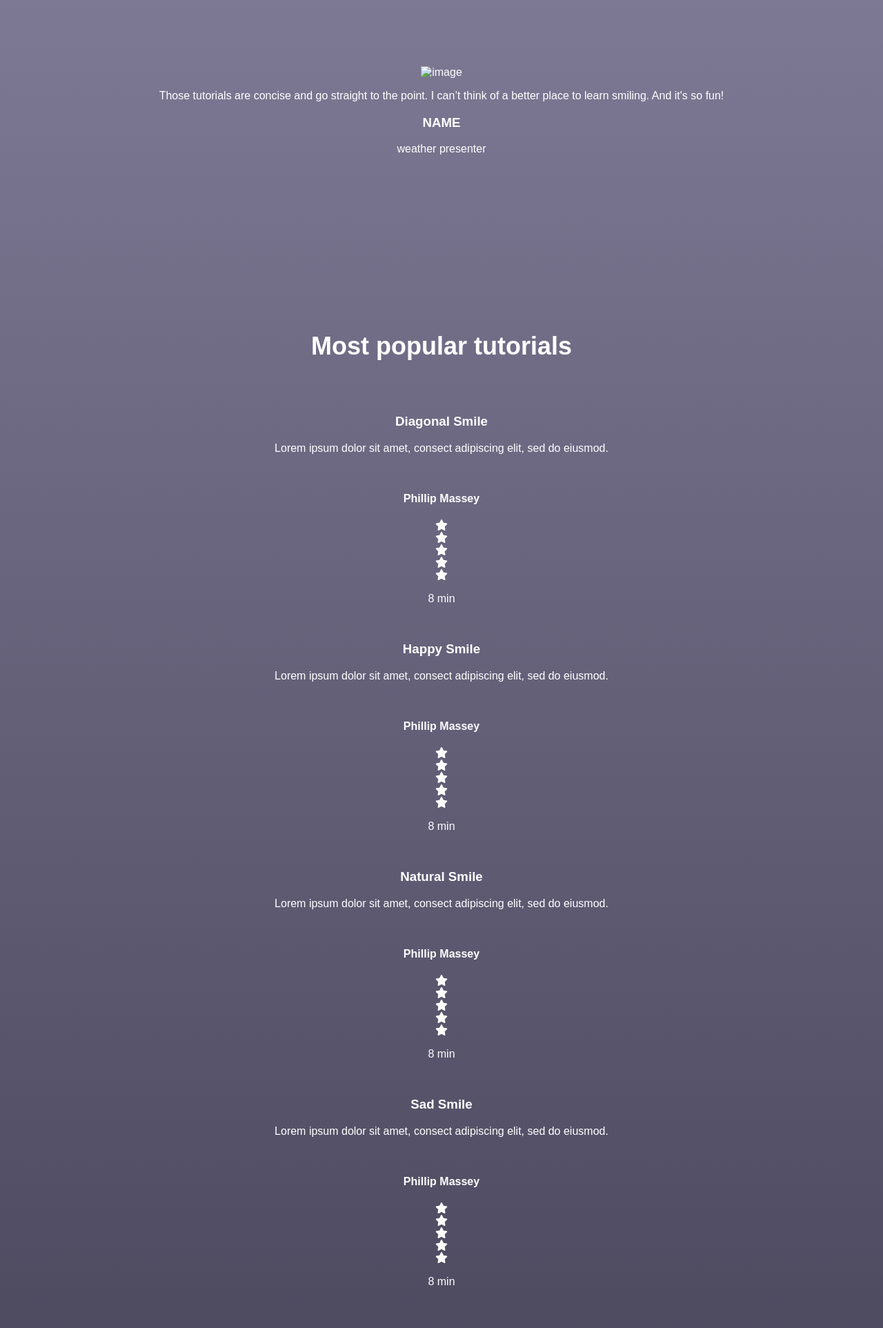
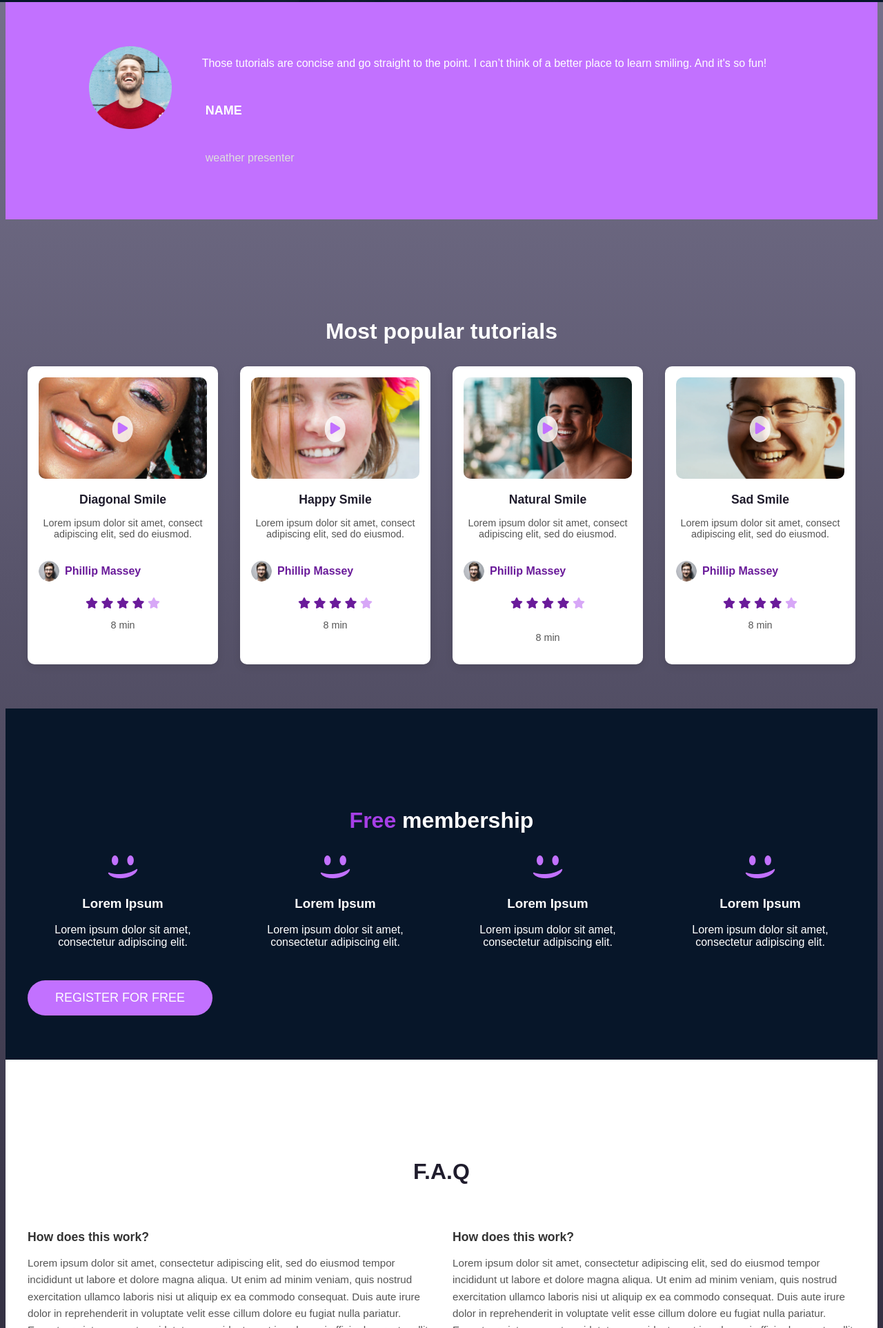
Before and after one commit to Oparemichael/alx_html_css, a plain HTML site: page css_advanced/index.html in a window 1280 px wide. Shown: the part 875-2800 px from the top of the page at 69% size. Drawn offline with Linux system fonts and the light colour scheme.

Commit message:
more updates on css

```diff
--- a/css_advanced/index.html
+++ b/css_advanced/index.html
@@ -8,6 +8,7 @@
     <title>Document</title>
 </head>
 <body>
+<div class="section-1">
     <header>
         <nav>
             <img src="./images/logo.png" alt="logo">
@@ -56,158 +57,174 @@
                 </div>
             </div>
         </section>
-        <section>
-            <div>
-                <img src="./images/Bitmap.png" alt="image">
+</div>
+        <section class="quote-block">
+            <div >
+                <img src="./images/5.png" alt="image">
             </div>
             <div>
                 <blockquote>Those tutorials are concise and go straight to the point. I can’t think of a better place to learn smiling. And it's so fun!</blockquote>
+                <br>
                 <h3>NAME</h3>
+                <br>
                 <P>weather presenter</P>
             </div>
         </section>
-        <section>
+        <section class="popular-tutorials">
             <h2>Most popular tutorials</h2>
-            <div>
-                <img src="./images/Bitmap (1).png" alt="">
+        <div class="tutorials-grid">
+            <!-- Tutorial Card -->
+            <div class="tutorial-card">
+             <div class="thumbnail">
+                <img src="./images/9.png" alt="">
+                 <div class="play-button"><i class="fa-solid fa-play"></i></div>
+             </div>
                 <h3>Diagonal Smile</h3>
                 <p>Lorem ipsum dolor sit amet, consect adipiscing elit, sed do eiusmod.</p>
-                <div>
-                    <img src="./images/1 (3).png" alt="">
+                <div class="author">
+                    <img src="./images/1.png" alt="">
                     <h4>Phillip Massey</h4>
                 </div>
-                <div>
-                    <div><i class="fa-solid fa-star"></i></div>
-                    <div><i class="fa-solid fa-star"></i></div>
-                    <div><i class="fa-solid fa-star"></i></div>
-                    <div><i class="fa-solid fa-star"></i></div>
+                <div class="rating">
+                    <i class="fa-solid fa-star purple"></i>
+                    <i class="fa-solid fa-star purple"></i>
+                    <i class="fa-solid fa-star purple"></i>
+                    <i class="fa-solid fa-star purple"></i>
+                    <i class="fa-solid fa-star white"></i>
+                </div>
+                <p class="duration">8 min</p>
+            </div>
+            <div class="tutorial-card">
+                <div class="thumbnail">
+                <img src="./images/7.png" alt="">
+                <div class="play-button"><i class="fa-solid fa-play"></i></div>
+             </div>
+                <h3>Happy Smile</h3>
+                <p>Lorem ipsum dolor sit amet, consect adipiscing elit, sed do eiusmod.</p>
+                <div class="author">
+                    <img src="./images/1.png" alt="">
+                    <h4>Phillip Massey</h4>
+                </div>
+                <div class="rating">
+                    <i class="fa-solid fa-star purple"></i>
+                    <i class="fa-solid fa-star purple"></i>
+                    <i class="fa-solid fa-star purple"></i>
+                    <i class="fa-solid fa-star purple"></i>
+                    <i class="fa-solid fa-star white"></i>
+                </div>
+                <p class="duration">8 min</p>
+            </div>
+            <div class="tutorial-card">
+                <div class="thumbnail">
+                <img src="./images/8.png" alt="">
+                <div class="play-button"><i class="fa-solid fa-play"></i></div>
+             </div>
+                <h3>Natural Smile</h3>
+                <p>Lorem ipsum dolor sit amet, consect adipiscing elit, sed do eiusmod.</p>
+                <div class="author">
+                    <img src="./images/1.png" alt="">
+                    <h4>Phillip Massey</h4>
+                </div>
+                <div class="rating">
+                    <i class="fa-solid fa-star purple"></i>
+                    <i class="fa-solid fa-star purple"></i>
+                    <i class="fa-solid fa-star purple"></i>
+                    <i class="fa-solid fa-star purple"></i>
+                    <i class="fa-solid fa-star white"></i>
                     <div><i class="fa-solid fa-star"></i></div>
                 </div>
-                <p>8 min</p>
+                <p class="duration">8 min</p>
             </div>
-            <div>
-                <img src="./images/Bitmap (4).png" alt="">
-                <h3>Happy Smile</h3>
+            <div class="tutorial-card">
+                <div class="thumbnail">
+                <img src="./images/6.png" alt="">
+                <div class="play-button"><i class="fa-solid fa-play"></i></div>
+             </div>
+                <h3>Sad Smile</h3>
                 <p>Lorem ipsum dolor sit amet, consect adipiscing elit, sed do eiusmod.</p>
-                <div>
-                    <img src="./images/1 (3).png" alt="">
+                <div class="author">
+                    <img src="./images/1.png" alt="">
                     <h4>Phillip Massey</h4>
                 </div>
-                <div>
-                    <div><i class="fa-solid fa-star"></i></div>
-                    <div><i class="fa-solid fa-star"></i></div>
-                    <div><i class="fa-solid fa-star"></i></div>
-                    <div><i class="fa-solid fa-star"></i></div>
-                    <div><i class="fa-solid fa-star"></i></div>
+                <div class="rating">
+                    <i class="fa-solid fa-star purple"></i>
+                    <i class="fa-solid fa-star purple"></i>
+                    <i class="fa-solid fa-star purple"></i>
+                    <i class="fa-solid fa-star purple"></i>
+                    <i class="fa-solid fa-star white"></i>
                 </div>
-                <p>8 min</p>
+                <p class="duration">8 min</p>
             </div>
-            <div>
-                <img src="./images/Bitmap (3).png" alt="">
-                <h3>Natural Smile</h3>
-                <p>Lorem ipsum dolor sit amet, consect adipiscing elit, sed do eiusmod.</p>
-                <div>
-                    <img src="./images/1 (3).png" alt="">
-                    <h4>Phillip Massey</h4>
-                </div>
-                <div>
-                    <div><i class="fa-solid fa-star"></i></div>
-                    <div><i class="fa-solid fa-star"></i></div>
-                    <div><i class="fa-solid fa-star"></i></div>
-                    <div><i class="fa-solid fa-star"></i></div>
-                    <div><i class="fa-solid fa-star"></i></div>
-                </div>
-                <p>8 min</p>
-            </div>
-            <div>
-                <img src="./images/Bitmap (2).png" alt="">
-                <h3>Sad Smile</h3>
-                <p>Lorem ipsum dolor sit amet, consect adipiscing elit, sed do eiusmod.</p>
-                <div>
-                    <img src="./images/1 (3).png" alt="">
-                    <h4>Phillip Massey</h4>
-                </div>
-                <div>
-                    <div><i class="fa-solid fa-star"></i></div>
-                    <div><i class="fa-solid fa-star"></i></div>
-                    <div><i class="fa-solid fa-star"></i></div>
-                    <div><i class="fa-solid fa-star"></i></div>
-                    <div><i class="fa-solid fa-star"></i></div>
-                </div>
-                <p>8 min</p>
-            </div>
+        </div>
         </section>
-        <section>
-            <h2>Free membership</h2>
-            <div>
-                <img src="./images/smile.svg" alt="">
+        <section class="membership">
+            <h2><strong style="color: #a63fe6;">Free</strong> membership</h2>
+        <div class="membership-grid">
+            <div class"membership-card">
+                <img src="./images/smile.png" alt="">
                 <h3>Lorem Ipsum</h3>
                 <p>Lorem ipsum dolor sit amet, consectetur adipiscing elit.</p>
             </div>
             <div>
-                <img src="./images/smile.svg" alt="">
+                <img src="./images/smile.png" alt="">
                 <h3>Lorem Ipsum</h3>
                 <p>Lorem ipsum dolor sit amet, consectetur adipiscing elit.</p>
             </div>
             <div>
-                <img src="./images/smile.svg" alt="">
+                <img src="./images/smile.png" alt="">
                 <h3>Lorem Ipsum</h3>
                 <p>Lorem ipsum dolor sit amet, consectetur adipiscing elit.</p>
             </div>
             <div>
-                <img src="./images/smile.svg" alt="">
+                <img src="./images/smile.png" alt="">
                 <h3>Lorem Ipsum</h3>
                 <p>Lorem ipsum dolor sit amet, consectetur adipiscing elit.</p>
             </div>
+        </div>
             <button>REGISTER FOR FREE</button>
+
         </section>
-        <section>
+        <section class="faq">
             <h2>F.A.Q</h2>
-            <div>
-                <div>
-                    <div>
+            <div class="faq-columns">
+                <div class="faq-column">
+                    <div class="faq-item">
                         <h3>How does this work?</h3>
-                    </div>
-                    <div>
-                        Lorem ipsum dolor sit amet, consectetur adipiscing elit, sed do eiusmod tempor incididunt ut labore et dolore magna aliqua. Ut enim ad minim veniam, quis nostrud exercitation ullamco laboris nisi ut aliquip ex ea commodo consequat. Duis aute irure dolor in reprehenderit in voluptate velit esse cillum dolore eu fugiat nulla pariatur. Excepteur sint occaecat cupidatat non proident, sunt in culpa qui officia deserunt mollit anim id est laborum.
+                        <p>Lorem ipsum dolor sit amet, consectetur adipiscing elit, sed do eiusmod tempor incididunt ut labore et dolore magna aliqua. Ut enim ad minim veniam, quis nostrud exercitation ullamco laboris nisi ut aliquip ex ea commodo consequat. Duis aute irure dolor in reprehenderit in voluptate velit esse cillum dolore eu fugiat nulla pariatur. Excepteur sint occaecat cupidatat non proident, sunt in culpa qui officia deserunt mollit anim id est laborum.</p>
                     </div>
 
-                    <div>
+                    <div class="faq-item">
                         <h3>How does this work?</h3>
-                    </div>
-                    <div>
-                        Lorem ipsum dolor sit amet, consectetur adipiscing elit, sed do eiusmod tempor incididunt ut labore et dolore magna aliqua. Ut enim ad minim veniam, quis nostrud exercitation ullamco laboris nisi ut aliquip ex ea commodo consequat. Duis aute irure dolor in reprehenderit in voluptate velit esse cillum dolore eu fugiat nulla pariatur. Excepteur sint occaecat cupidatat non proident, sunt in culpa qui officia deserunt mollit anim id est laborum.
+                        <p>Lorem ipsum dolor sit amet, consectetur adipiscing elit, sed do eiusmod tempor incididunt ut labore et dolore magna aliqua. Ut enim ad minim veniam, quis nostrud exercitation ullamco laboris nisi ut aliquip ex ea commodo consequat. Duis aute irure dolor in reprehenderit in voluptate velit esse cillum dolore eu fugiat nulla pariatur. Excepteur sint occaecat cupidatat non proident, sunt in culpa qui officia deserunt mollit anim id est laborum.</p>
                     </div>
                 </div>
-                <div>
-                    <div>
+                <div class="faq-column">
+                     <div class="faq-item">
                         <h3>How does this work?</h3>
+                        <p>Lorem ipsum dolor sit amet, consectetur adipiscing elit, sed do eiusmod tempor incididunt ut labore et dolore magna aliqua. Ut enim ad minim veniam, quis nostrud exercitation ullamco laboris nisi ut aliquip ex ea commodo consequat. Duis aute irure dolor in reprehenderit in voluptate velit esse cillum dolore eu fugiat nulla pariatur. Excepteur sint occaecat cupidatat non proident, sunt in culpa qui officia deserunt mollit anim id est laborum.</p>
                     </div>
-                    <div>
-                        Lorem ipsum dolor sit amet, consectetur adipiscing elit, sed do eiusmod tempor incididunt ut labore et dolore magna aliqua. Ut enim ad minim veniam, quis nostrud exercitation ullamco laboris nisi ut aliquip ex ea commodo consequat. Duis aute irure dolor in reprehenderit in voluptate velit esse cillum dolore eu fugiat nulla pariatur. Excepteur sint occaecat cupidatat non proident, sunt in culpa qui officia deserunt mollit anim id est laborum.
-                    </div>
-                    <div>
+                     <div class="faq-item">
                         <h3>How does this work?</h3>
-                    </div>
-                    <div>
-                        Lorem ipsum dolor sit amet, consectetur adipiscing elit, sed do eiusmod tempor incididunt ut labore et dolore magna aliqua. Ut enim ad minim veniam, quis nostrud exercitation ullamco laboris nisi ut aliquip ex ea commodo consequat. Duis aute irure dolor in reprehenderit in voluptate velit esse cillum dolore eu fugiat nulla pariatur. Excepteur sint occaecat cupidatat non proident, sunt in culpa qui officia deserunt mollit anim id est laborum.
+                        <p>Lorem ipsum dolor sit amet, consectetur adipiscing elit, sed do eiusmod tempor incididunt ut labore et dolore magna aliqua. Ut enim ad minim veniam, quis nostrud exercitation ullamco laboris nisi ut aliquip ex ea commodo consequat. Duis aute irure dolor in reprehenderit in voluptate velit esse cillum dolore eu fugiat nulla pariatur. Excepteur sint occaecat cupidatat non proident, sunt in culpa qui officia deserunt mollit anim id est laborum.</p>
                     </div>
                 </div>
             </div>
         </section>
     </main>
-    <footer>
-        <section>
-            <div>
-                <img src="https://fakeimg.pl/250x250?text=Sample+Logo" alt="logo">
-                <div>
+    <footer class="site-footer">
+        <section class="footer-content">
+            <div class="foooter-left">
+                <img src="./images/logo.png" alt="logo">
+            </div>
+
+                <div class="footer-right">
                     <i class="fa-brands fa-facebook"></i>
                     <i class="fa-brands fa-twitter"></i>
                     <i class="fa-brands fa-instagram"></i>
                 </div>
             </div>
-            <p>©smileschool 2020</p>
         </section>
+        <p class="footer-center"><em></em>©smileschool 2020</p>
     </footer>
 </body>
 </html>
--- a/css_advanced/styles.css
+++ b/css_advanced/styles.css
@@ -3,6 +3,12 @@ body {
     font-family: 'Montserrat', sans-serif;
     background: linear-gradient(to top, #1f1c2c, #928dab);
     color: white;
+}
+
+.section-1 {
+    background-image: url('./images/object.png');
+    background-position: center;
+    background-repeat: no-repeat;
 }
 
 nav {
@@ -50,7 +56,7 @@ span {
 
 button {
     margin-top: 30px;
-    background-color: #ff5c8a;
+    background-color: #C271FF;
     border: none;
     padding: 15px 40px;
     color: white;
@@ -94,3 +100,266 @@ h2 {
     font-size: 14px;
     color: #ddd;
 }
+
+.quote-block {
+    display: flex;
+    justify-content: center;
+    gap: 4px;
+    flex-wrap: wrap;
+    background-color: #C271FF;
+}
+
+.quote-block blockquote {
+    text-align: left;
+    max-width: 2000px;
+}
+
+.quote-block img {
+    width: 120px;
+    height: 120px;
+   /* border-radius: 50%;
+    border: 3px solid white;*/
+    object-fit: cover;
+}
+
+.quote-block h3 {
+    margin: 15px 0 15px;
+    margin-left: 45px;
+    font-size: 18px;
+    text-align: left;
+    max-width: 500px;
+}
+
+.quote-block p {
+    font-size: 16px;
+    color: #ddd;
+    text-align: left;
+    margin-left: 45px;
+}
+
+
+/* General Reset */
+section {
+  padding: 4rem 2rem;
+  max-width: 1200px;
+  margin: auto;
+  font-family: 'Arial', sans-serif;
+}
+
+/* Section Headings */
+section h2 {
+  text-align: center;
+  font-size: 2rem;
+  margin-bottom: 2rem;
+}
+
+/* Most Popular Tutorials */
+.popular-tutorials .tutorials-grid {
+  display: grid;
+  grid-template-columns: repeat(auto-fit, minmax(250px, 1fr));
+  gap: 2rem;
+}
+
+.tutorial-card {
+  background: #fff;
+  border-radius: 10px;
+  padding: 1rem;
+  box-shadow: 0 4px 12px rgba(0,0,0,0.1);
+  text-align: center;
+}
+
+.thumbnail {
+  position: relative;
+}
+
+.thumbnail img {
+  width: 100%;
+  border-radius: 10px;
+}
+
+.play-button {
+  position: absolute;
+  top: 50%;
+  left: 50%;
+  transform: translate(-50%, -50%);
+  background: rgba(255, 255, 255, 0.8);
+  color: #C271FF;
+  padding: 0.5rem;
+  border-radius: 50%;
+  font-size: 1.2rem;
+}
+
+.tutorial-card h3 {
+  margin: 1rem 0 0.5rem;
+  font-size: 1.1rem;
+  color: #1f1c2c;
+}
+
+.tutorial-card p {
+  font-size: 0.9rem;
+  color: #555;
+}
+
+.author {
+  display: flex;
+  align-items: center;
+  gap: 0.5rem;
+  margin-top: 1rem;
+}
+
+.author img {
+  width: 30px;
+  height: 30px;
+  border-radius: 50%;
+}
+
+.author h4 {
+    color: #6a1b9a;
+}
+
+.rating {
+  margin: 0.5rem 0;
+}
+
+.rating .fa-star.purple {
+  color: #6a1b9a;
+}
+.rating .fa-star.white {
+  color: #d7a7f7;
+}
+.duration {
+  font-size: 0.85rem;
+  color: #999;
+}
+
+/* Free Membership */
+.membership {
+     background-color: #071629;
+}
+.membership-grid {
+  display: grid;
+  grid-template-columns: repeat(auto-fit, minmax(200px, 1fr));
+  gap: 2rem;
+  text-align: center;
+}
+
+.membership-card img {
+  width: 60px;
+  margin-bottom: 1rem;
+}
+
+.membership-card h3 {
+  font-size: 1.1rem;
+  margin-bottom: 0.5rem;
+}
+
+.membership-card p {
+  font-size: 0.9rem;
+  color: #666;
+}
+
+.register-btn {
+  display: block;
+  margin: 2rem auto 0;
+  padding: 0.75rem 2rem;
+  background-color: #6a1b9a;
+  color: white;
+  border: none;
+  border-radius: 5px;
+  font-size: 1rem;
+  cursor: pointer;
+}
+
+/* FAQ Section */
+.faq {
+  background-color: #fff;
+  padding: 4rem 2rem;
+  max-width: 1200px;
+  margin: auto;
+  font-family: 'Arial', sans-serif;
+}
+
+.faq h2 {
+  text-align: center;
+  font-size: 2rem;
+  margin-bottom: 3rem;
+  font-weight: bold;
+  color: #1f1c2c;
+
+}
+
+.faq-columns {
+  display: flex;
+  flex-wrap: wrap;
+  gap: 2rem;
+}
+
+.faq-column {
+  flex: 1;
+  min-width: 300px;
+}
+
+.faq-item {
+  margin-bottom: 2rem;
+}
+
+.faq-item h3 {
+  font-size: 1.1rem;
+  font-weight: bold;
+  margin-bottom: 0.5rem;
+  color: #333;
+}
+
+.faq-item p {
+  font-size: 0.95rem;
+  color: #555;
+  line-height: 1.6;
+}
+
+.site-footer {
+  background-color: #071629; /* dark blue */
+  color: white;
+  padding: 2rem;
+}
+
+.footer-content {
+  display: flex;
+  flex-wrap: wrap;
+  justify-content: space-between;
+  align-items: center;
+  max-width: 1200px;
+  margin: auto;
+  text-align: center;
+}
+
+.footer-left {
+  display: flex;
+  align-items: center;
+  gap: 1rem;
+}
+
+.footer-left img {
+  width: 40px;
+  height: 40px;
+}
+
+.brand-name {
+  font-size: 1.2rem;
+  font-weight: bold;
+}
+
+.footer-center {
+  color: #aaa;
+  font-size: 0.9rem;
+  flex: 1;
+  text-align: center;
+}
+
+.footer-right i {
+  background-color: white;
+  color: #071629;
+  border-radius: 50%;
+  padding: 0.5rem;
+  margin-left: 0.5rem;
+  font-size: 1rem;
+}
```
